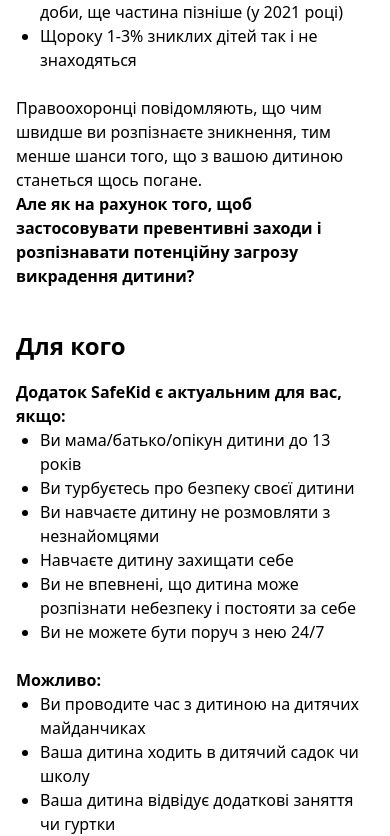
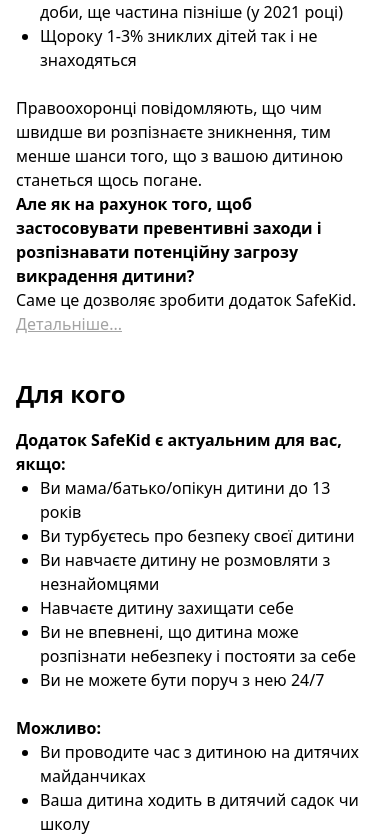
Before and after one commit to OlesiaTr/safekid-landing-page, a Next.js app: page / in a window 390 px wide. Shown: the part 1252-2088 px from the top of the page. Built offline with nearby package versions, Linux system fonts and the light colour scheme.

Commit message:
+ additional info to the relevance section

```diff
--- a/src/data/faq.json
+++ b/src/data/faq.json
@@ -63,7 +63,7 @@
       "answer": "Кожна дитина, прив’язана до вас, має свій ідентифікатор у системі, це відображається і у вашому аккаунті, тобто, ви зможете розрізняти дітей, надавати їм ім’я (це не обов’язково повинно бути реальне ім’я, - ви можете створити нік або назвати якось по-своєму), контролювати режим роботи кожного з дитячих додатків окремо, видаляти дитячі аккаунти окремо, та отримувати сповіщення, в яких буде вказано, якій дитині загрожує потенційна небезпека."
     },
     {
-      "question": "Якщо одній дитині приходить сповіщення про небезпеку, чи отримує його інша дитина, яка прив&#39;язана до мого аккаунту?",
+      "question": "Якщо одній дитині приходить сповіщення про небезпеку, чи отримує його інша дитина, яка прив'язана до мого аккаунту?",
       "answer": "Ні. Кожна дитина має свій ідентифікатор у системі, тому аккаунти дітей не пов’язані між собою."
     }
   ]
--- a/src/data/relevance.json
+++ b/src/data/relevance.json
@@ -20,6 +20,29 @@
     },
     {
       "label": "Але як на рахунок того, щоб застосовувати превентивні заходи і розпізнавати потенційну загрозу викрадення дитини?"
+    },
+    {
+      "label": "Саме це дозволяє зробити додаток SafeKid."
     }
-  ]
+  ],
+  "inMoreDetails": {
+    "clickable": "Детальніше...",
+    "additionalInfo": [
+      {
+        "text": "В управлінні ювенальної превенції Нацполіції України кажуть, що навіть 'своєчасне реагування' на зникнення дитини 'значно зменшують ризик імовірного учинення стосовно неї кримінального правопорушення'."
+      },
+      {
+        "text": "Дбаючи про безпеку наших дітей ми створили інструмент, який надасть батькам можливість для реагування на потенційну небезпеку викрадення дітей, коли вони знаходяться на відстані від них. Наш додаток дозволить батькам швидко реагувати на потенційну загрозу викрадення, коли з дитиною спілкуються люди, які використовують специфічні фрази, характерні для ситуацій, коли дитину хочуть чимось зацікавити сторонні люди (наприклад, іграшками, цукерками, тваринками), відвести кудись, та які можуть вказувати на можливе викрадення або нанесення шкоди дитині."
+      },
+      {
+        "text": "Ми віримо, що додаток SafeKid дозволить батькам в Україні, а згодом і по всьому світу відчувати себе більш спокійними, знаючи, що вони мають доступ до ефективного інструменту для захисту своїх дітей у сучасному світі."
+      },
+      {
+        "text": "Тож, завантажуте наш додаток та підвищуйте безпеку своєї дитини!"
+      },
+      {
+        "text": "Джерело даних: Л. Гончарук, М. Омелянюк, “З початку 2021-го надійшло понад 9 тисяч заяв про зникнення дітей – Нацполіція”. “Суспільне”, 2021."
+      }
+    ]
+  }
 }
--- a/src/sections/relevance/relevance.tsx
+++ b/src/sections/relevance/relevance.tsx
@@ -1,7 +1,14 @@
+'use client';
+
 import { List, Title, YoutubeEmbed } from '@/components/ui';
 import data from '@/data/relevance.json';
+import { useState } from 'react';
 
 export const Relevance = () => {
+  const [isClicked, setIsClicked] = useState(false);
+
+  const onMoreDetailsClick = () => setIsClicked(!isClicked);
+
   return (
     <section className="section " id={data.id}>
       <div className="mb-6 flex flex-col gap-10 md:mb-10 md:flex-row md:gap-16">
@@ -23,6 +30,26 @@
           {item.label}
         </span>
       ))}
+
+      {isClicked ? (
+        <ul>
+          {data.inMoreDetails.additionalInfo.map(({ text }, id) => (
+            <li
+              key={id}
+              className="indent-4 leading-normal md:text-lg xl:text-2xl "
+            >
+              {text}
+            </li>
+          ))}
+        </ul>
+      ) : (
+        <p
+          className="cursor-pointer select-none leading-normal text-neutral-400 underline transition md:text-lg xl:text-2xl "
+          onClick={onMoreDetailsClick}
+        >
+          {data.inMoreDetails.clickable}
+        </p>
+      )}
     </section>
   );
 };
```
